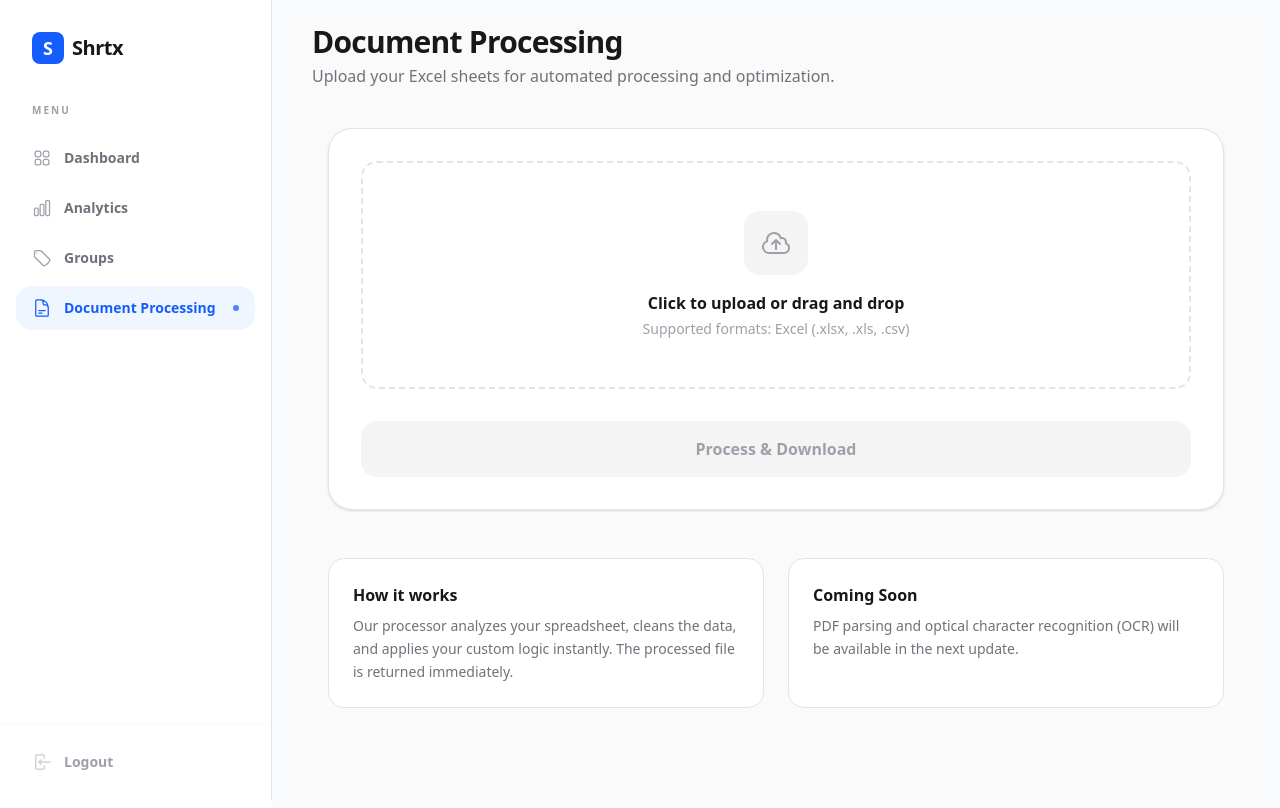
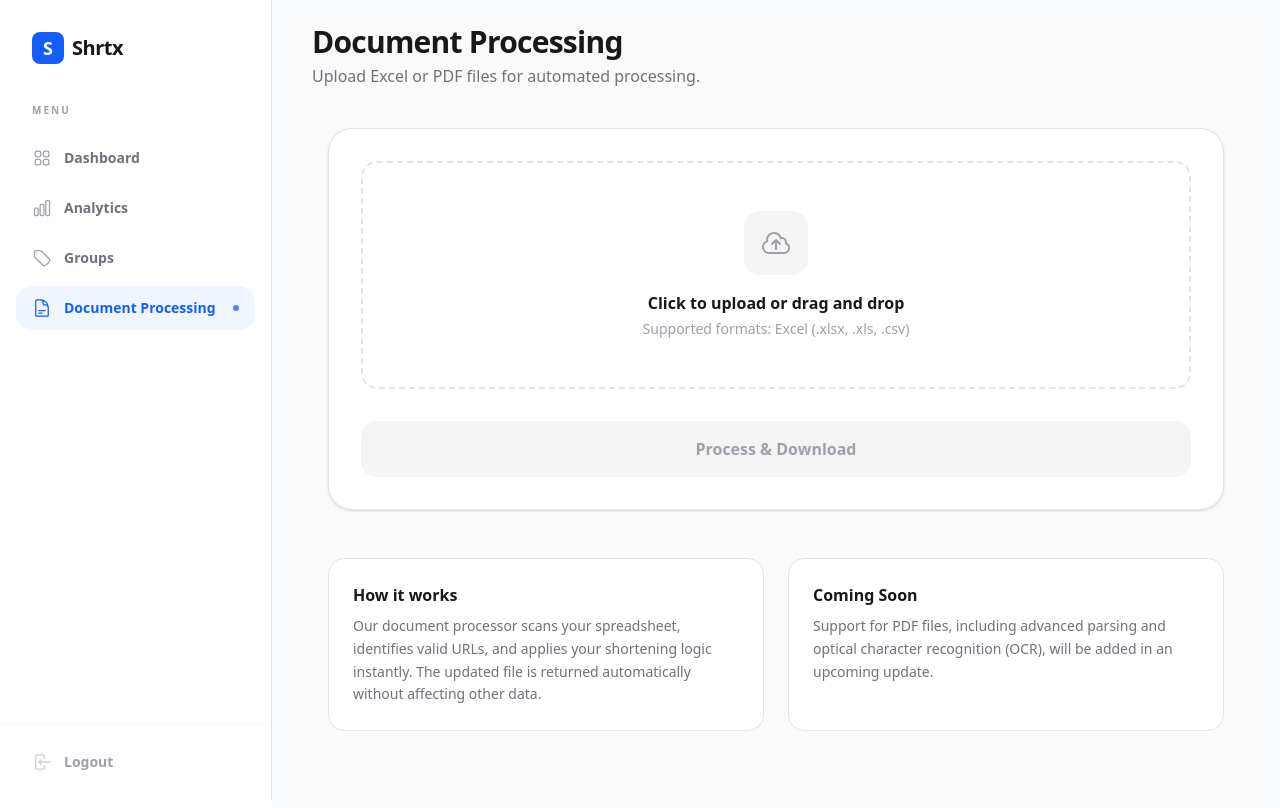
Before and after one commit to ayushraaaj/shrtx, a Next.js app in the folder frontend/: page /dashboard/document in a window 1280 px wide. Shown: the top 808 px of the page. Built offline with nearby package versions, Linux system fonts and the light colour scheme; no server answers.

Commit message:
minor change

```diff
--- a/frontend/app/dashboard/document/page.tsx
+++ b/frontend/app/dashboard/document/page.tsx
@@ -77,8 +77,7 @@ const Document = () => {
                     Document Processing
                 </h1>
                 <p className="text-zinc-500 mt-1">
-                    Upload your Excel sheets for automated processing and
-                    optimization.
+                    Upload Excel or PDF files for automated processing.
                 </p>
             </header>
 
@@ -187,9 +186,10 @@ const Document = () => {
                             How it works
                         </h3>
                         <p className="text-zinc-500 text-sm leading-relaxed">
-                            Our processor analyzes your spreadsheet, cleans the
-                            data, and applies your custom logic instantly. The
-                            processed file is returned immediately.
+                            Our document processor scans your spreadsheet,
+                            identifies valid URLs, and applies your shortening
+                            logic instantly. The updated file is returned
+                            automatically without affecting other data.
                         </p>
                     </div>
                     <div className="p-6 bg-white border border-zinc-200 rounded-2xl">
@@ -197,8 +197,9 @@ const Document = () => {
                             Coming Soon
                         </h3>
                         <p className="text-zinc-500 text-sm leading-relaxed">
-                            PDF parsing and optical character recognition (OCR)
-                            will be available in the next update.
+                            Support for PDF files, including advanced parsing
+                            and optical character recognition (OCR), will be
+                            added in an upcoming update.
                         </p>
                     </div>
                 </div>
```
